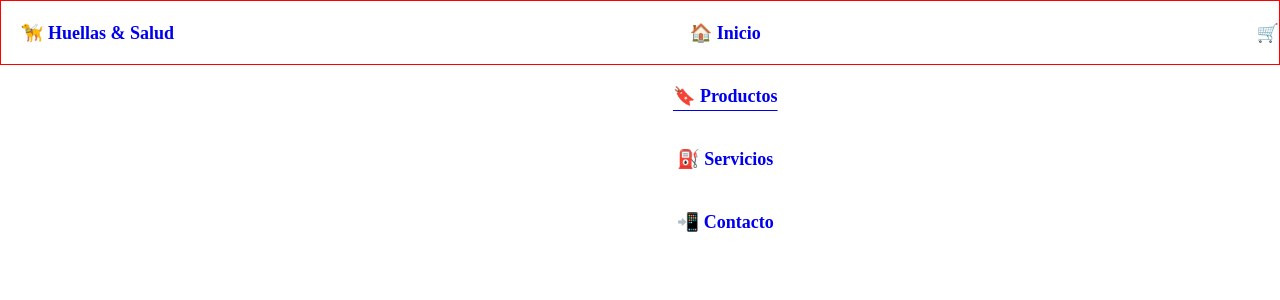
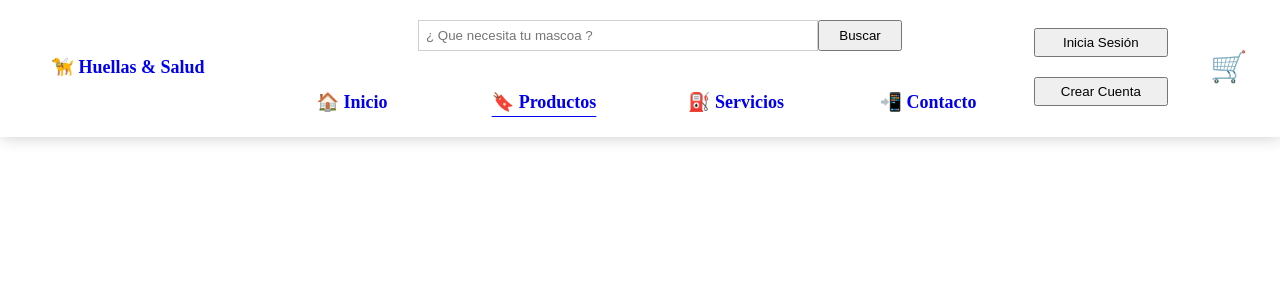
Before and after one commit to johanussa/HuellasSalud, a React (Vite) app in the folder huellas-salud-front/: page /login in a window 1280 px wide. Shown: the top 300 px of the page. Built offline with nearby package versions, Linux system fonts and the light colour scheme.

Commit message:
Se agrega estilos para barra navbar

```diff
--- a/huellas-salud-front/src/components/Navbar/Navbar.module.css
+++ b/huellas-salud-front/src/components/Navbar/Navbar.module.css
@@ -2,39 +2,95 @@
     padding: 0;
     margin: 0;
     box-sizing: border-box;
+    box-sizing: content-box;
 }
 
 .containerNavbar {
     width: 100vw;
-    height: 65px;
     font-weight: 600;
     font-size: large;
+    box-shadow: 1px 1px 15px #00000030;
 }
 
 .containerList {
-    border: 1px solid red;
     height: 100%;
-    display: flex;
-    justify-content: space-between;
-    list-style: none;
-    text-align: center;
+    display: grid;
+    grid-template-columns: 20% 60% 20%;
+    padding-bottom: 4px;
 }
 
-.containerList li {
+.containerList .liNav {
     height: 100%;
     display: flex;
     align-items: center;
     justify-content: center;
-    transition: all .3s;
+    transition: all .1s;
 }
 
-.containerList li:hover {
-    background-color: rgba(82, 82, 82, 0.096);
+.asideRouts li:hover {
+    background-color: rgba(255, 64, 64, 0.096);
     border-radius: 6px;
+    scale: 1.1;
 }
 
 .containerList li a {
     padding: 20px;
+}
+
+.asideRouts {
+    display: flex;
+    justify-content: space-around;
+    width: 100%;
+}
+
+.asideRouts li {
+    width: 100%;
+}
+
+.containerNav {
+    display: flex;
+    flex-direction: column;
+}
+
+.asideInput {
+    width: 100%;
+    display: flex;
+    justify-content: center;
+    padding: 20px;
+}
+
+.asideInput input {
+    width: 50%;
+    padding: 7px;
+    border: 1px solid #00000030;
+    outline: none;
+}
+
+.asideInput button {
+    width: 80px;
+}
+
+.containerBtns {
+    display: grid;
+    grid-template-columns: 60% 40%;
+    align-items: center;
+    text-align: center;
+}
+
+.asideButtons {
+    display: flex;
+    flex-direction: column;
+    align-items: center;
+    gap: 20px;
+}
+
+.asideButtons button {
+    padding: 5px;
+    width: 120px;
+}
+
+.icons {
+    font-size: 30px;
 }
 
 .active {
--- a/huellas-salud-front/src/components/Navbar/Navbar.tsx
+++ b/huellas-salud-front/src/components/Navbar/Navbar.tsx
@@ -12,13 +12,25 @@ const Navbar = () => {
     <nav className={styles.containerNavbar}>
       <ul className={styles.containerList}>
         <ComponentLI path="/" name="🦮 Huellas & Salud" style={true} />
-        <aside>
-          <ComponentLI path="/" name="🏠 Inicio" />
-          <ComponentLI path="/login" name="🔖 Productos" />
-          <ComponentLI path="/servicios" name="⛽ Servicios" />
-          <ComponentLI path="/contacto" name="📲 Contacto" />
-        </aside>
-        <li>🛒</li>
+        <li className={styles.containerNav}>
+          <aside className={styles.asideInput}>
+            <input type="search" name="" id="" placeholder="¿ Que necesita tu mascoa ?"/>
+            <button>Buscar</button>
+          </aside>
+          <aside className={styles.asideRouts}>
+            <ComponentLI path="/" name="🏠 Inicio" />
+            <ComponentLI path="/login" name="🔖 Productos" />
+            <ComponentLI path="/servicios" name="⛽ Servicios" />
+            <ComponentLI path="/contacto" name="📲 Contacto" />
+          </aside>
+        </li>
+        <li className={styles.containerBtns}>
+          <aside className={styles.asideButtons}>
+            <button type="button">Inicia Sesión</button>
+            <button type="button">Crear Cuenta</button>
+          </aside>
+          <aside className={styles.icons}>🛒</aside>
+        </li>
       </ul>
     </nav>
   );
@@ -26,7 +38,7 @@ const Navbar = () => {
 
 const ComponentLI = (props: PropsCompLI) => {
   return (
-    <li>
+    <li className={styles.liNav}>
       <NavLink
         to={props.path}
         className={({ isActive }) =>
```
Also changed, not shown: 1 other file (tests, documents, lock files or other folders).
